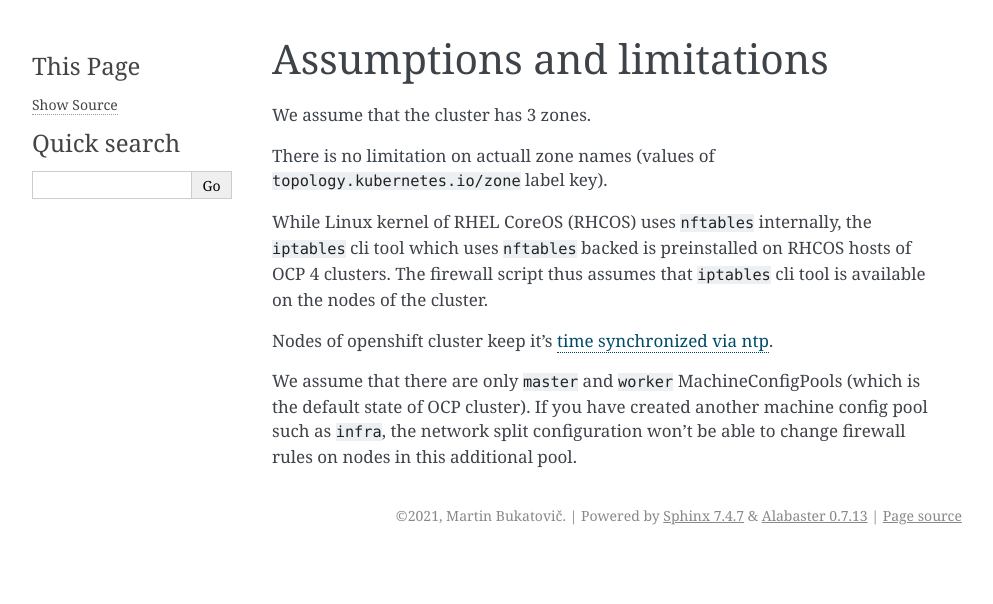
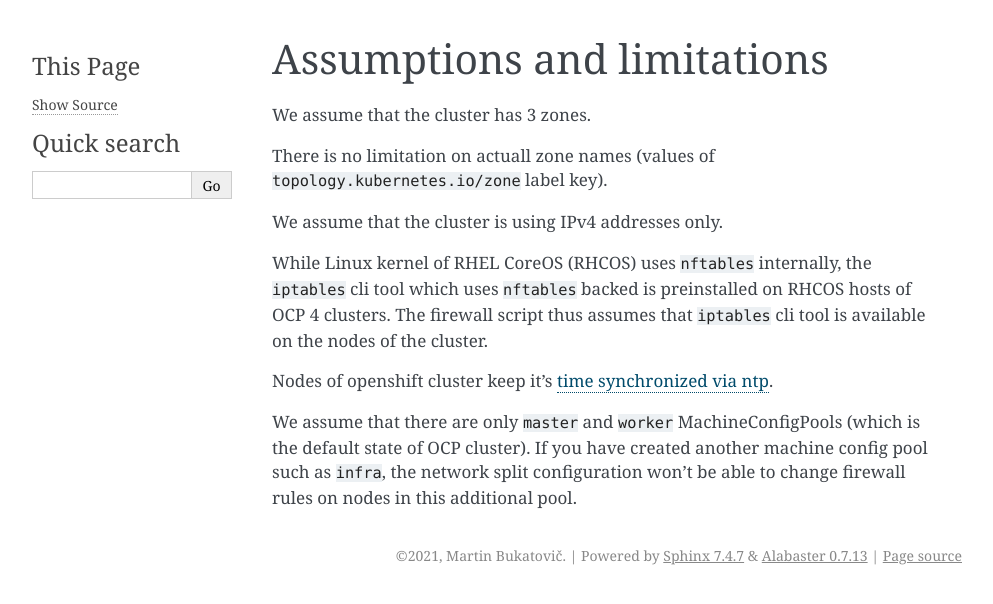
Before and after one commit to red-hat-storage/ocp-network-split, a Sphinx documentation site: the page built from docs/assumptions.rst, in a window 1280 px wide. Shown: the top 604 px of the page, without its empty margins (148-1141 px from the left). Built offline with Sphinx 7.4.7, drawn with Linux system fonts in a browser that asks for light colours.

Commit message:
docs: IPv4 only limitation

```diff
--- a/docs/assumptions.rst
+++ b/docs/assumptions.rst
@@ -7,6 +7,8 @@ We assume that the cluster has 3 zones.
 
 There is no limitation on actuall zone names (values of
 ``topology.kubernetes.io/zone`` label key).
+
+We assume that the cluster is using IPv4 addresses only.
 
 While Linux kernel of RHEL CoreOS (RHCOS) uses ``nftables`` internally, the
 ``iptables`` cli tool which uses ``nftables`` backed is preinstalled on RHCOS
```
